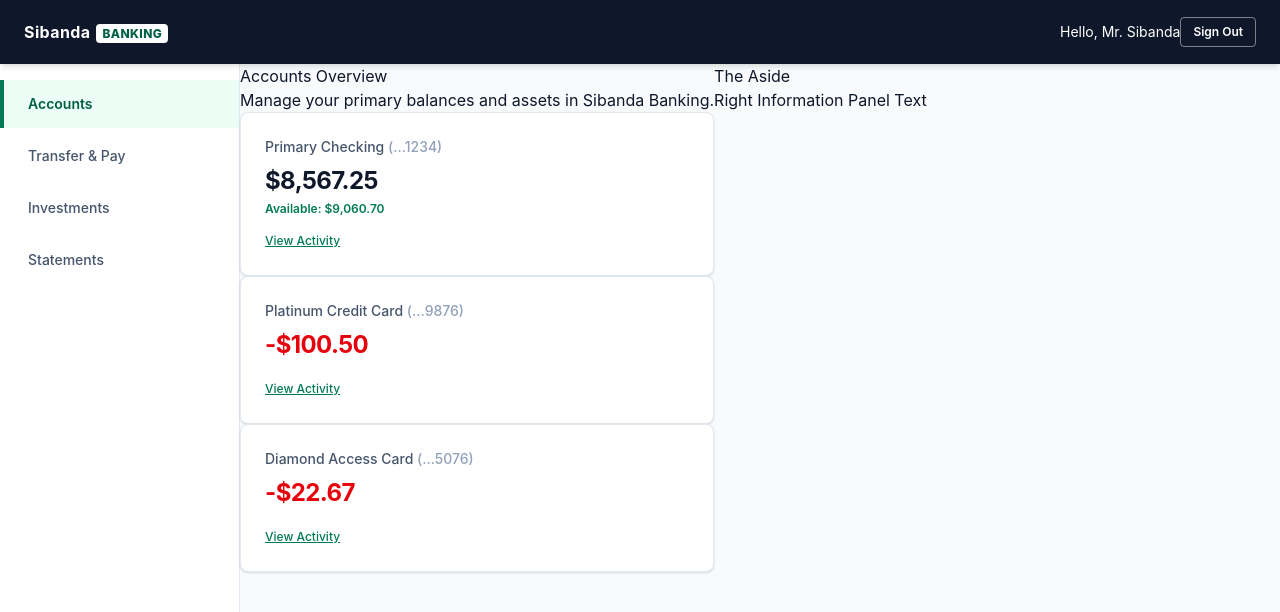
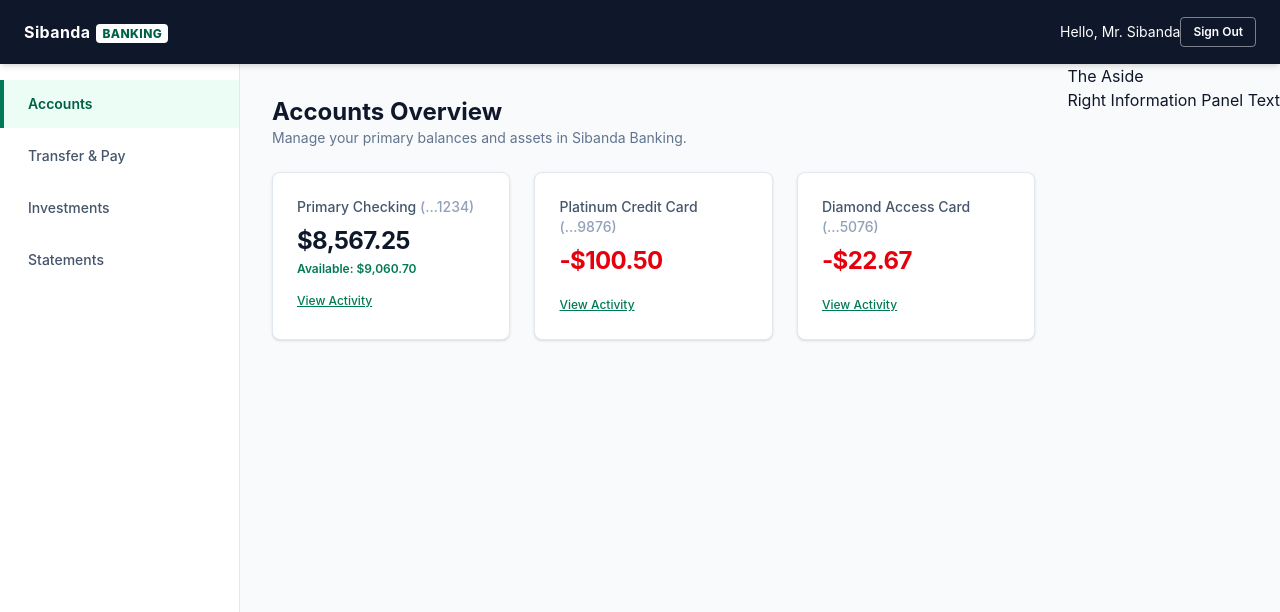
Before and after one commit to cjsibanda/BankDashboard, a React (Vite) app: page / in a window 1280 px wide. Shown: the top 612 px of the page. Built offline with nearby package versions, Linux system fonts and the light colour scheme.

Commit message:
added some more main styling

```diff
--- a/src/App.tsx
+++ b/src/App.tsx
@@ -64,7 +64,7 @@ export function App() {
         <Sidebar activeTab={activeTab} onSelectTab={setActiveTab} />
 
         {/* Content Area */}
-        <main>
+        <main className="flex-1 p-8 overflow-y-auto">
           {selectedAccount ? (
             <TransactionTable
               account={selectedAccount}
@@ -73,11 +73,11 @@ export function App() {
             />
           ) : (
             <>
-              <header>
-                <h1>Accounts Overview</h1>
-                <p>Manage your primary balances and assets in Sibanda Banking.</p>
+              <header className="mb-6">
+                <h1 className="text-2xl font-bold text-slate-900">Accounts Overview</h1>
+                <p className="text-sm text-slate-500">Manage your primary balances and assets in Sibanda Banking.</p>
               </header>
-              <section>
+              <section className="grid grid-cols-1 md:grid-cols-2 lg:grid-cols-3 gap-6">
                 {MOCK_ACCOUNTS.map((account) => (
                   <AccountCard
                     key={account.id}
```
